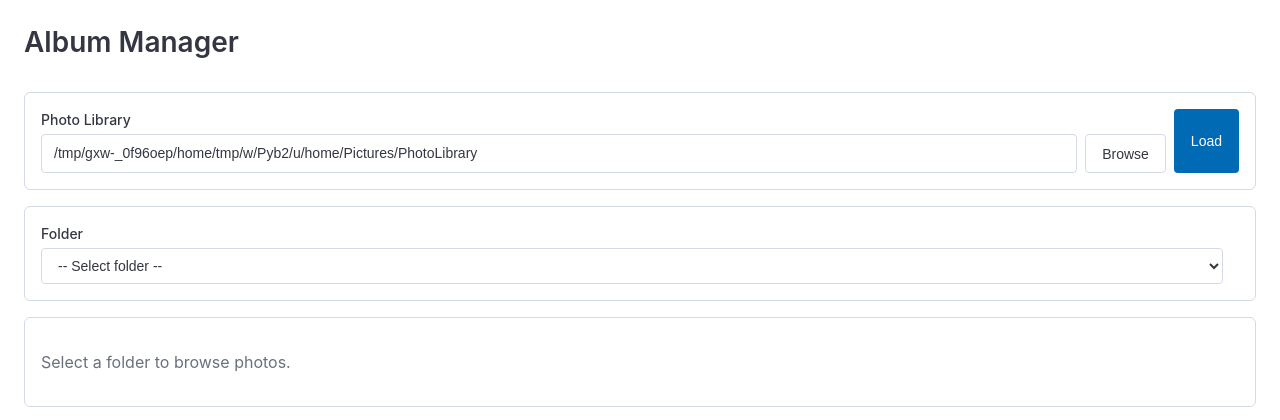
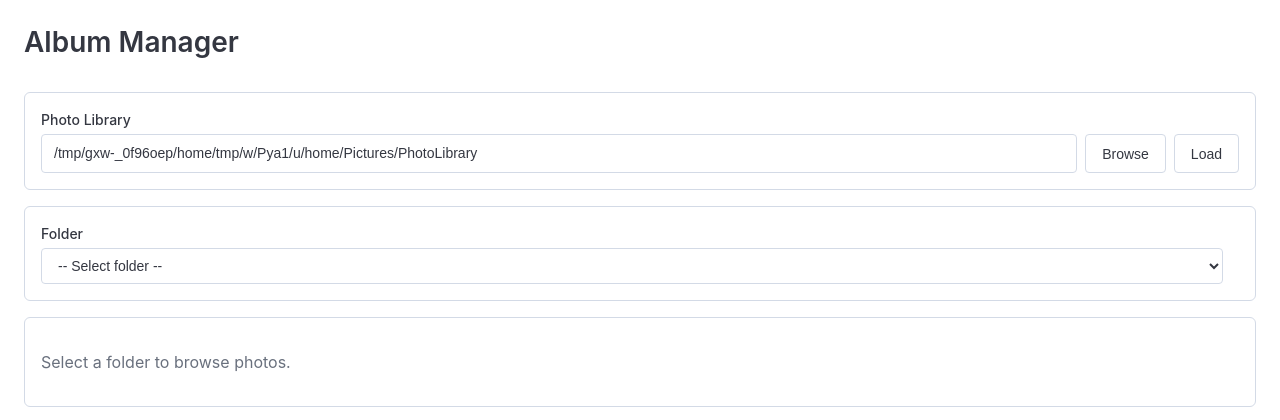
Before and after one commit to jalogisch/pixelGroomer, a Flask app: page /album/ in a window 1280 px wide. Shown: the part 65-485 px from the top of the page. Run offline with Flask 3, Linux system fonts and the light colour scheme.

Commit message:
Fix Load button size to match Browse button

```diff
--- a/web/templates/album/index.html
+++ b/web/templates/album/index.html
@@ -11,15 +11,15 @@
   <!-- Library Path Selection -->
   <div class="card mb-4">
     <div class="card-body">
-      <form action="{{ url_for('album.set_library') }}" method="post" class="flex gap-2 items-end">
-        <div class="form-group" style="margin-bottom: 0; flex: 1;">
+      <form action="{{ url_for('album.set_library') }}" method="post">
         <label class="form-label" for="library-path">
           Photo Library
           {% if library_path != default_library_path %}
           <span class="text-subdued text-small">(custom)</span>
           {% endif %}
         </label>
-          <div class="path-picker">
+        <div class="flex gap-2">
+          <div class="path-picker" style="flex: 1;">
             <input type="text"
                    class="form-input path-picker-input"
                    id="library-path"
@@ -32,13 +32,15 @@
               Browse
             </button>
           </div>
+          <button type="submit" class="btn btn-secondary">Load</button>
+          {% if library_path != default_library_path %}
+          <button type="button"
+                  class="btn btn-secondary"
+                  onclick="document.getElementById('library-path').value='{{ default_library_path }}'; this.closest('form').submit();">
+            Reset
+          </button>
+          {% endif %}
         </div>
-        <button type="submit" class="btn btn-primary">Load</button>
-        {% if library_path != default_library_path %}
-        <a href="{{ url_for('album.set_library') }}"
-           onclick="document.getElementById('library-path').value='{{ default_library_path }}'; this.closest('form').submit(); return false;"
-           class="btn btn-secondary">Reset</a>
-        {% endif %}
       </form>
     </div>
   </div>
```
Lines whose indentation alone changed are shown as unchanged.
